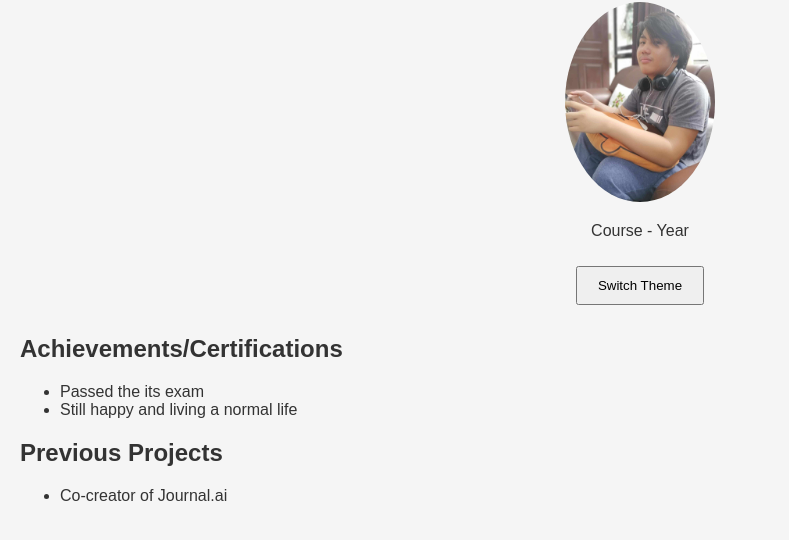
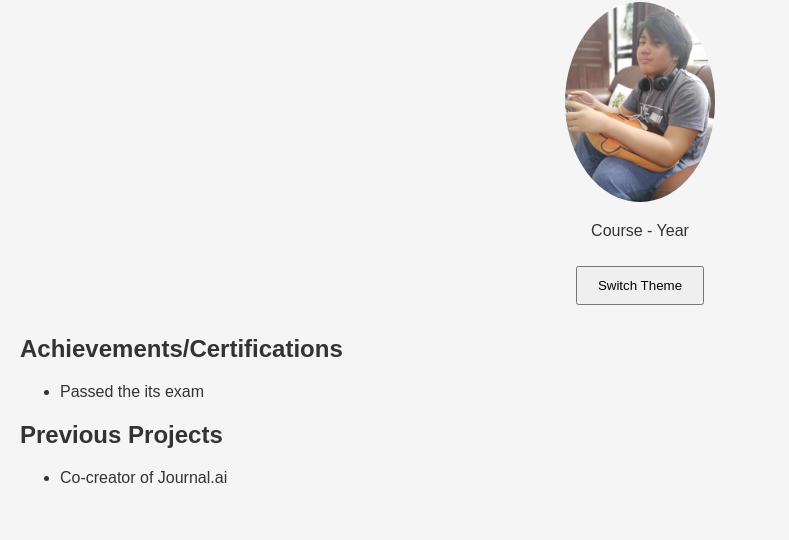
Before and after one commit to Andremcm/portfolio, a plain HTML site: page index.html in a window 1280 px wide. Shown: the part 98-638 px from the top of the page, without its empty margins (0-789 px from the left). Drawn offline with Linux system fonts and the light colour scheme.

Commit message:
Update index.html

```diff
--- a/index.html
+++ b/index.html
@@ -17,7 +17,6 @@
          <h2>Achievements/Certifications</h2>
          <ul>
             <li>Passed the its exam</li>
-            <li>Still happy and living a normal life</li>
          </ul>
       </section>
       <section id="projects">
```
